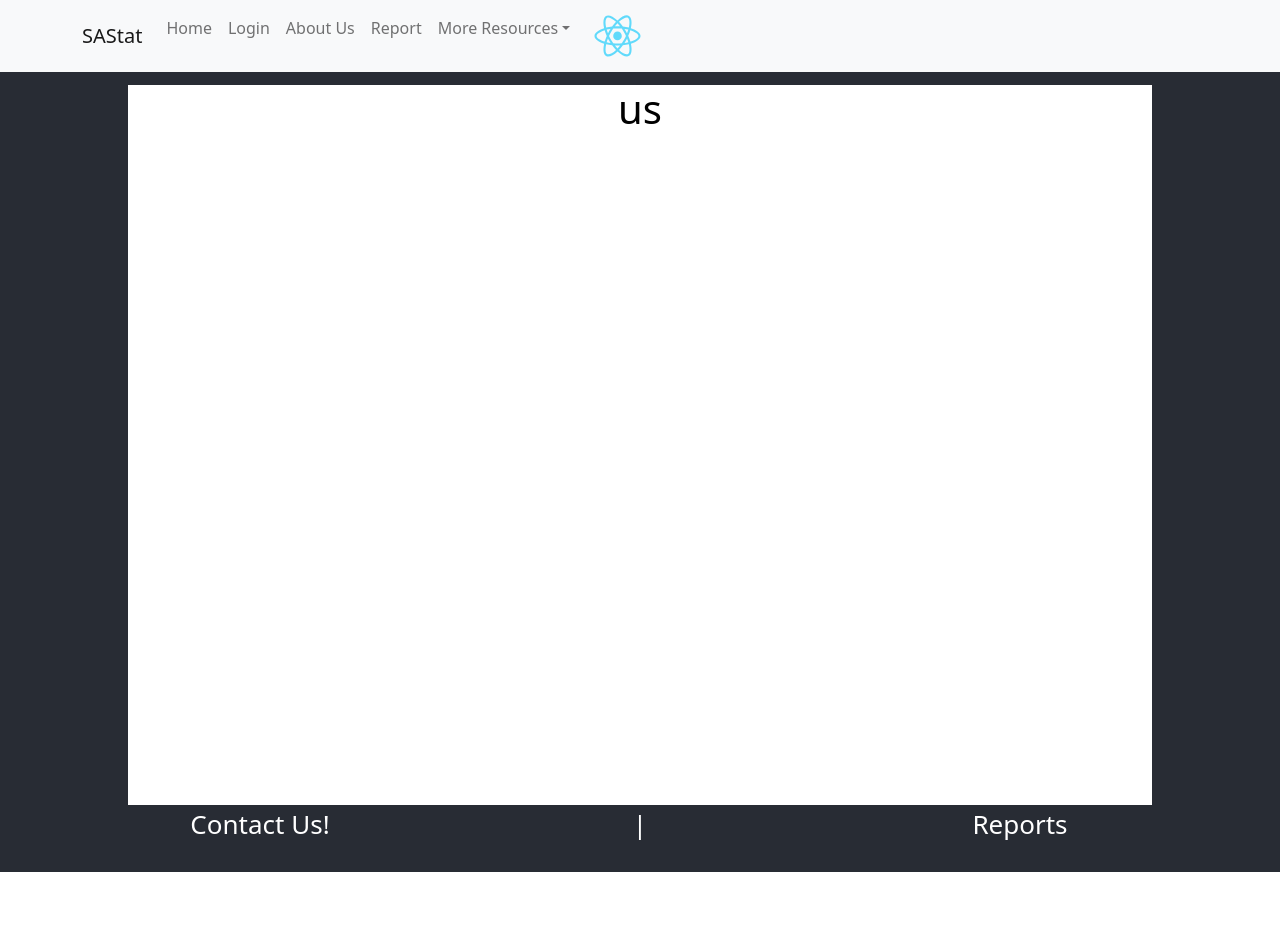
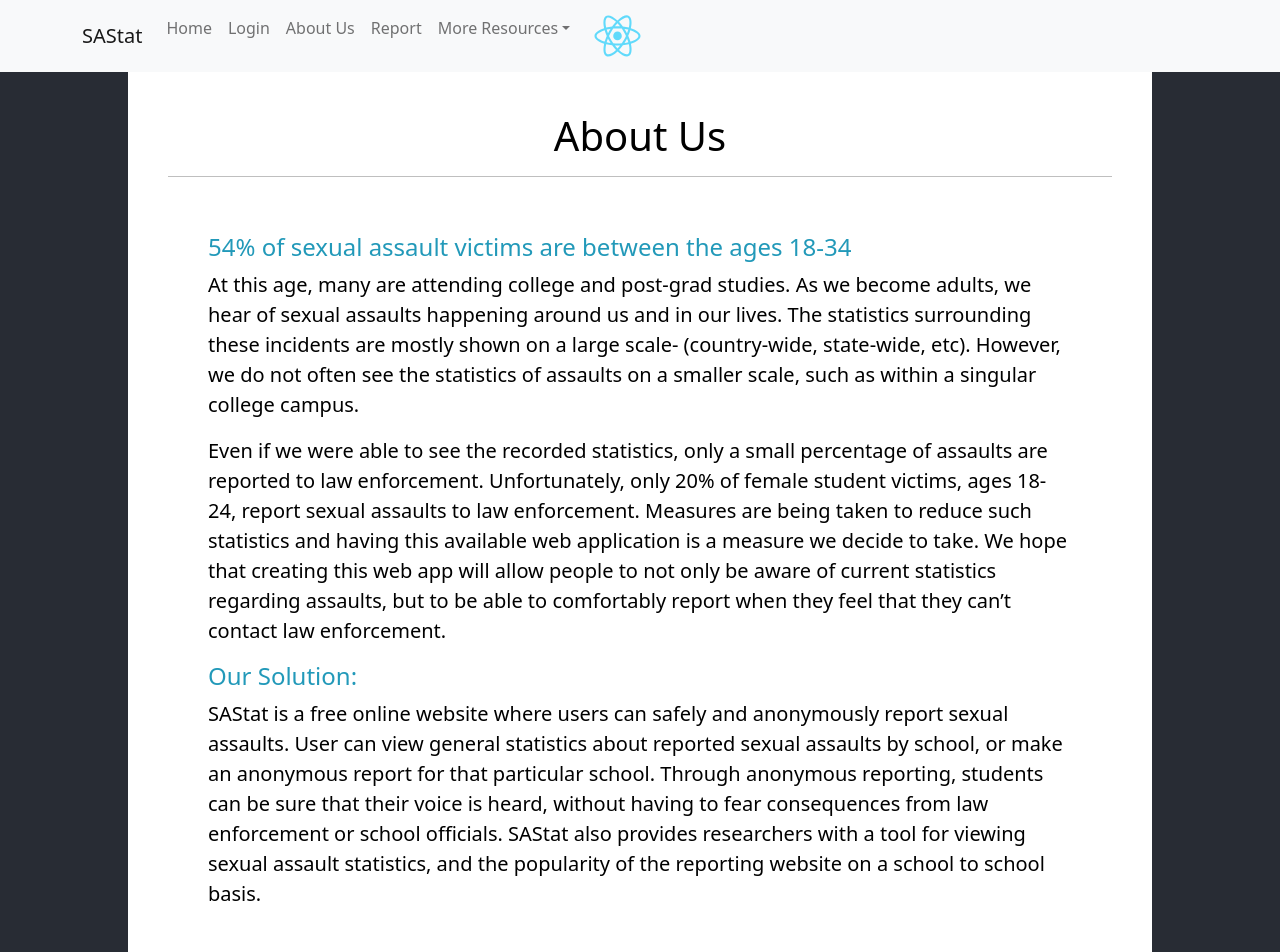
Before and after one commit to leeleonard936/484T6, a React (Create React App) app in the folder front-end-react/report-front/: page /AboutUs in a window 1280 px wide. Shown: the top 952 px of the page. Before the commit the page ends 872 px from the top, so only its background shows below. Built offline with nearby package versions, Linux system fonts and the light colour scheme; no server answers; the HTML template or start-up script is replaced by a standard one.

Commit message:
LogIn/About Us Pages
Added some basic html for the log in and about us pages.

```diff
--- a/front-end-react/report-front/src/pages/AboutUs.js
+++ b/front-end-react/report-front/src/pages/AboutUs.js
@@ -1,17 +1,50 @@
 import React from "react";
 import Container from 'react-bootstrap/Container';
-import Col from 'react-bootstrap/Col'
+import Row from 'react-bootstrap/Row';
 
 
 const AboutUs = () => {
 return (
 	<div className="div-container">
-        <Container fluid>
-            <Col>
-            <h1>
-		        us
-	        </h1>
-            </Col>
+        <Container fluid style={{padding: 40}}>
+            <h1> About Us </h1>
+            <hr></hr>
+            <Row style={{padding: 40}}>
+
+                    <h4>54% of sexual assault victims are between the ages 18-34</h4>
+
+                    <p style={{textAlign: "left", fontSize: 20}}>
+                        At this age, many are attending college and post-grad studies. As we become adults,
+                        we hear of sexual assaults happening around us and in our lives. The statistics surrounding
+                        these incidents are mostly shown on a large scale- (country-wide, state-wide, etc).
+                        However, we do not often see the statistics of assaults on a smaller scale, such as
+                        within a singular college campus.
+                    </p>
+
+                    <p style={{textAlign: "left", fontSize: 20}}>
+                        Even if we were able to see the recorded statistics, only a small percentage of
+                        assaults are reported to law enforcement. Unfortunately, only 20% of female student
+                        victims, ages 18-24, report sexual assaults to law enforcement. Measures are being
+                        taken to reduce such statistics and having this available web application is a measure we decide to
+                        take. We hope that creating this web app will allow people to not only be aware of current statistics
+                        regarding assaults, but to be able to comfortably report when they feel that they can’t contact
+                        law enforcement.
+                    </p>
+
+                    <br></br>
+                    <h4>Our Solution:</h4>
+
+                    <p style={{textAlign: "left", fontSize: 20}}>
+                        SAStat is a free online website where users can safely and anonymously report sexual assaults.
+                        User can view general statistics about reported sexual assaults by school, or make
+                        an anonymous report for that particular school. Through anonymous reporting, students can
+                        be sure that their voice is heard, without having to fear consequences from law enforcement
+                        or school officials.
+
+                        SAStat also provides researchers with a tool for viewing sexual assault statistics, and the
+                        popularity of the reporting website on a school to school basis.
+                    </p>
+                    </Row>
         </Container>
 
 	</div>
--- a/front-end-react/report-front/src/pages/App.css
+++ b/front-end-react/report-front/src/pages/App.css
@@ -54,3 +54,21 @@
     transform: rotate(360deg);
   }
 }
+
+.btn{
+  background-color: #2299b9;
+  border-color: #2299b9;
+}
+.card{
+  border-color:#2299b9;
+  border-width: 3px;
+  display: flex;
+  flex-direction: row;
+  justify-content: center;
+  align-content: center;
+  flex-wrap: wrap;
+}
+h4{
+  color: #2299b9;
+  text-align: left;
+}
--- a/front-end-react/report-front/src/pages/LoginPage.js
+++ b/front-end-react/report-front/src/pages/LoginPage.js
@@ -1,16 +1,64 @@
 import React from "react";
 import Container from 'react-bootstrap/Container';
-
+import Form from 'react-bootstrap/Form';
+import Button from 'react-bootstrap/Button';
+import Row from 'react-bootstrap/Row';
+import Col from 'react-bootstrap/Col';
+import Card from 'react-bootstrap/Card';
 
 const LoginPage = () => {
 return (
 	<div className="div-container">
-        <Container fluid>
-            <h1>
-		        Login
-	        </h1>
+		<Container fluid style={{padding: 40}}>
+			<h1> Login </h1>
+			<hr></hr>
+			<Row className="justify-content-md-center flex-fill" md = {2} style={{padding: 40}}>
+				<Col>
+					<Card className='shadow' md={6}>
+						<Card.Body>
+						<Row>
+							<Col>
+								<div className="mb-3 mt-md-4">
+									<div className="mb-3">
+
+										<Form style={{fontSize:20}}>
+											<Form.Group className="mb-3" controlId="formBasicEmail">
+												<Form.Label className="text-center">
+													Email address
+												</Form.Label>
+												<Form.Control type="email" placeholder="Enter email" />
+											</Form.Group>
+
+                      						<Form.Group className="mb-3" controlId="formBasicPassword">
+												<Form.Label>Password</Form.Label>
+												<Form.Control type="password" placeholder="Enter password" />
+											</Form.Group>
+
+											<div>
+                        						<Button variant="primary" type="submit">
+                          							Submit
+                        						</Button>
+                      						</div>
+
+                    					</Form>
+
+                  					</div>
+                				</div>
+							</Col>
+						</Row>
+						</Card.Body>
+					</Card>
+				</Col>
+
+      		</Row>
+
+			  <p className="mb-0 text-center">
+					<a href="https://www.google.com" className="text-primary fw-bold" style={{fontSize: 15}}>  {/* Needs to be linked to the right place; I wasn't sure what to link yet */}
+                        Apply for an Account
+                    </a>
+                </p>
+
         </Container>
-
 	</div>
 );
 };
--- a/front-end-react/report-front/src/pages/MakeReport.js
+++ b/front-end-react/report-front/src/pages/MakeReport.js
@@ -5,10 +5,10 @@
 const AboutUs = () => {
 return (
 	<div className="div-container">
-        <Container fluid>
-            <h1>
-		        Make Report
-	        </h1>
+        <Container fluid style={{padding: 40}}>
+            <h1> Make a Report </h1>
+            <hr></hr>
+
         </Container>
 
 	</div>
```
